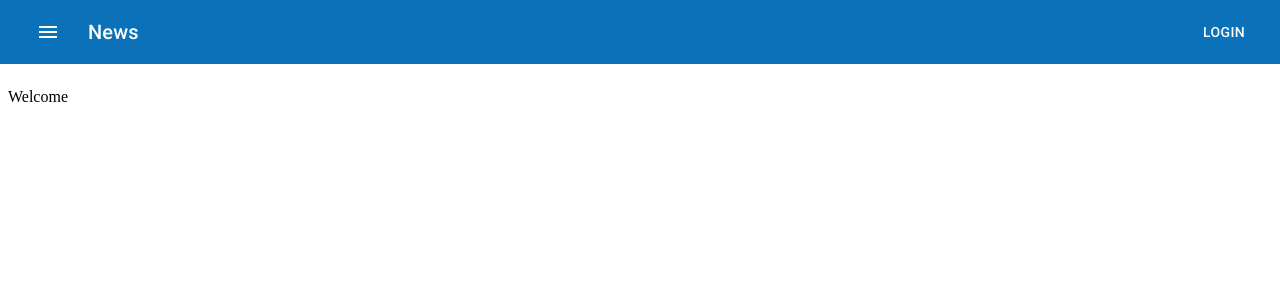
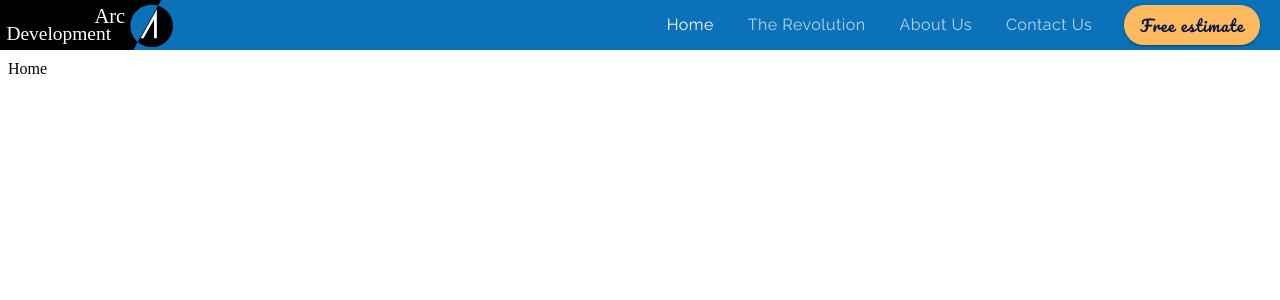
Before and after one commit to abidex4yemi/material-ui-portfolio-web, a React (Create React App) app: page / in a window 1280 px wide. Shown: the top 300 px of the page. Built offline with nearby package versions, Linux system fonts and the light colour scheme.

Commit message:
Complete: header component

```diff
--- a/public/index.html
+++ b/public/index.html
@@ -3,7 +3,7 @@
 
 <head>
   <meta charset="utf-8" />
-  <link rel="icon" href="%PUBLIC_URL%/favicon.ico" />
+  <link rel="icon" href="%PUBLIC_URL%/favicon.png" />
   <meta name="viewport" content="width=device-width, initial-scale=1" />
   <meta name="theme-color" content="#000000" />
   <meta name="description" content="Web site created using create-react-app" />
@@ -12,7 +12,7 @@
       manifest.json provides metadata used when your web app is installed on a
       user's mobile device or desktop. See https://developers.google.com/web/fundamentals/web-app-manifest/
     -->
-  <link rel="manifest" href="%PUBLIC_URL%/manifest.json" />
+  <!-- <link rel="manifest" href="%PUBLIC_URL%/manifest.json" /> -->
   <!--
       Notice the use of %PUBLIC_URL% in the tags above.
       It will be replaced with the URL of the `public` folder during the build.
@@ -22,9 +22,10 @@
       work correctly both with client-side routing and a non-root public URL.
       Learn how to configure a non-root public URL by running `npm run build`.
     -->
-  <link rel="stylesheet" href="https://fonts.googleapis.com/css?family=Roboto:300,400,500,700&display=swap" />
+  <link rel="stylesheet"
+    href="https://fonts.googleapis.com/css?family=Pacifico|Raleway:100,400,400i,700|Roboto:300,400,500,700&display=swap|Roboto:300,400,500,700&display=swap" />
   <link rel="stylesheet" href="https://fonts.googleapis.com/icon?family=Material+Icons" />
-  <title>React App</title>
+  <title>Development</title>
 </head>
 
 <body>
--- a/src/components/App.js
+++ b/src/components/App.js
@@ -1,14 +1,39 @@
 import React from 'react';
+import { BrowserRouter as Router, Route, Switch } from 'react-router-dom';
 import { ThemeProvider } from '@material-ui/core/styles';
 
-import theme from './ui/theme';
-import Header from './ui/Header';
+import theme from './theme/theme';
+import Header from './Header.js/Header';
 
 const App = () => {
-  console.log(theme);
   return (
     <ThemeProvider theme={theme}>
-      <Header />
+      <Router>
+        <Header />
+        <Switch>
+          <Route exact path="/" component={() => <div>Home</div>} />
+          <Route exact path="/services" component={() => <div>services</div>} />
+          <Route
+            exact
+            path="/custom-software"
+            component={() => <div>custom-software</div>}
+          />
+          <Route
+            exact
+            path="/mobile-apps"
+            component={() => <div>mobile-apps</div>}
+          />
+          <Route exact path="/websites" component={() => <div>websites</div>} />
+          <Route
+            exact
+            path="/revolution"
+            component={() => <div>revolution</div>}
+          />
+          <Route exact path="/about" component={() => <div>about</div>} />
+          <Route exact path="/contact" component={() => <div>contact</div>} />
+          <Route exact path="/estimate" component={() => <div>estimate</div>} />
+        </Switch>
+      </Router>
     </ThemeProvider>
   );
 };
--- /dev/null
+++ b/src/components/Header.js/Header.js
@@ -0,0 +1,113 @@
+import React, { useState, useEffect } from 'react';
+import { Link } from 'react-router-dom';
+
+import AppBar from '@material-ui/core/AppBar';
+import Toolbar from '@material-ui/core/Toolbar';
+import Tabs from '@material-ui/core/Tabs';
+import Tab from '@material-ui/core/Tab';
+import Button from '@material-ui/core/Button';
+
+import ElevationScroll from './ElevationScroll';
+import useStyles from './useStyles';
+import logo from '../../assets/logo.svg';
+
+const Header = (props) => {
+  const classes = useStyles();
+
+  const [active, setActive] = useState(0);
+
+  const handleSelectedTab = (e, value) => {
+    setActive(value);
+  };
+
+  const persistActiveTabOnPageRefresh = () => {
+    switch (window.location.pathname) {
+      case '/':
+        setActive(0);
+        break;
+      case '/revolution':
+        setActive(1);
+        break;
+      case '/about':
+        setActive(2);
+        break;
+      case '/contact':
+        setActive(3);
+        break;
+      default:
+        break;
+    }
+  };
+
+  useEffect(persistActiveTabOnPageRefresh);
+
+  return (
+    <>
+      <ElevationScroll {...props}>
+        <AppBar position="fixed">
+          <Toolbar
+            disableGutters
+            edge="start"
+            aria-label="menu"
+            color="inherit"
+            className={classes.toolBarHeight}
+          >
+            <Button
+              component={Link}
+              to="/"
+              className={classes.logoContainer}
+              onClick={() => setActive(0)}
+              disableRipple
+            >
+              <img src={logo} alt="logo img" className={classes.logo} />
+            </Button>
+
+            <Tabs
+              value={active}
+              aria-label="navigation"
+              className={classes.tabContainer}
+              onChange={handleSelectedTab}
+              indicatorColor="primary"
+            >
+              <Tab
+                component={Link}
+                to="/"
+                className={classes.tab}
+                label="Home"
+              />
+              <Tab
+                component={Link}
+                to="/revolution"
+                className={classes.tab}
+                label="The Revolution"
+              />
+              <Tab
+                component={Link}
+                to="/about"
+                className={classes.tab}
+                label="About Us"
+              />
+              <Tab
+                component={Link}
+                to="/contact"
+                className={classes.tab}
+                label="Contact Us"
+              />
+            </Tabs>
+
+            <Button
+              variant="contained"
+              color="secondary"
+              className={classes.button}
+            >
+              Free estimate
+            </Button>
+          </Toolbar>
+        </AppBar>
+      </ElevationScroll>
+      <div className={classes.toolBarMargin}></div>
+    </>
+  );
+};
+
+export default Header;
--- /dev/null
+++ b/src/components/Header.js/useStyles.js
@@ -0,0 +1,35 @@
+import { makeStyles } from '@material-ui/core';
+
+const useStyles = makeStyles((theme) => ({
+  toolBarMargin: {
+    marginBottom: '60px'
+  },
+  toolBarHeight: {
+    minHeight: '50px'
+  },
+  logo: {
+    height: '50px'
+  },
+  logoContainer: {
+    padding: '0',
+    '&:hover': {
+      backgroundColor: 'transparent'
+    }
+  },
+  tabContainer: {
+    marginLeft: 'auto',
+    paddingRight: '20px'
+  },
+  tab: {
+    ...theme.typography.tab,
+    minWidth: '50px',
+    marginLeft: '10px'
+  },
+  button: {
+    ...theme.typography.estimate,
+    borderRadius: '50px',
+    marginRight: '20px'
+  }
+}));
+
+export default useStyles;
--- a/src/components/ui/theme.js
+++ b/src/components/theme/theme.js
@@ -15,5 +15,20 @@ export default createMuiTheme({
     secondary: {
       main: `${arcOrange}`
     }
+  },
+  typography: {
+    tab: {
+      fontFamily: 'Raleway',
+      textTransform: 'none',
+      fontSize: '1rem',
+      fontWeight: '500'
+    },
+    estimate: {
+      fontFamily: 'Pacifico',
+      fontSize: '1rem',
+      textTransform: 'none',
+      color: '#0A1747',
+      letterSpacing: '1px'
+    }
   }
 });
--- a/src/components/ui/Header.js
+++ /dev/null
@@ -1,54 +0,0 @@
-import React from 'react';
-import { makeStyles } from '@material-ui/core';
-import AppBar from '@material-ui/core/AppBar';
-import Toolbar from '@material-ui/core/Toolbar';
-import Typography from '@material-ui/core/Typography';
-import Button from '@material-ui/core/Button';
-import IconButton from '@material-ui/core/IconButton';
-import MenuIcon from '@material-ui/icons/Menu';
-
-import ElevationScroll from './ElevationScroll';
-
-const useStyles = makeStyles((theme) => ({
-  toolBarMargin: {
-    ...theme.mixins.toolbar
-  },
-  root: {
-    flexGrow: 1
-  },
-  menuButton: {
-    marginRight: theme.spacing(2),
-    color: '#fff'
-  },
-  title: {
-    flexGrow: 1
-  }
-}));
-
-const Header = (props) => {
-  const classes = useStyles();
-
-  return (
-    <>
-      <ElevationScroll {...props}>
-        <AppBar position="fixed">
-          <Toolbar edge="start" aria-label="menu" color="inherit">
-            <IconButton className={classes.menuButton}>
-              <MenuIcon />
-            </IconButton>
-
-            <Typography variant="h6" className={classes.title}>
-              News
-            </Typography>
-
-            <Button color="inherit">Login</Button>
-          </Toolbar>
-        </AppBar>
-      </ElevationScroll>
-      <div className={classes.toolBarMargin}></div>
-      <p color="secondary">Welcome</p>
-    </>
-  );
-};
-
-export default Header;
```
Also changed, not shown: public/favicon.png (renamed from src/assets/favicon.png), public/manifest.json (deleted), src/components/Header.js/ElevationScroll.js (renamed from src/components/ui/ElevationScroll.js), 1 other file (tests, documents, lock files or other folders).
